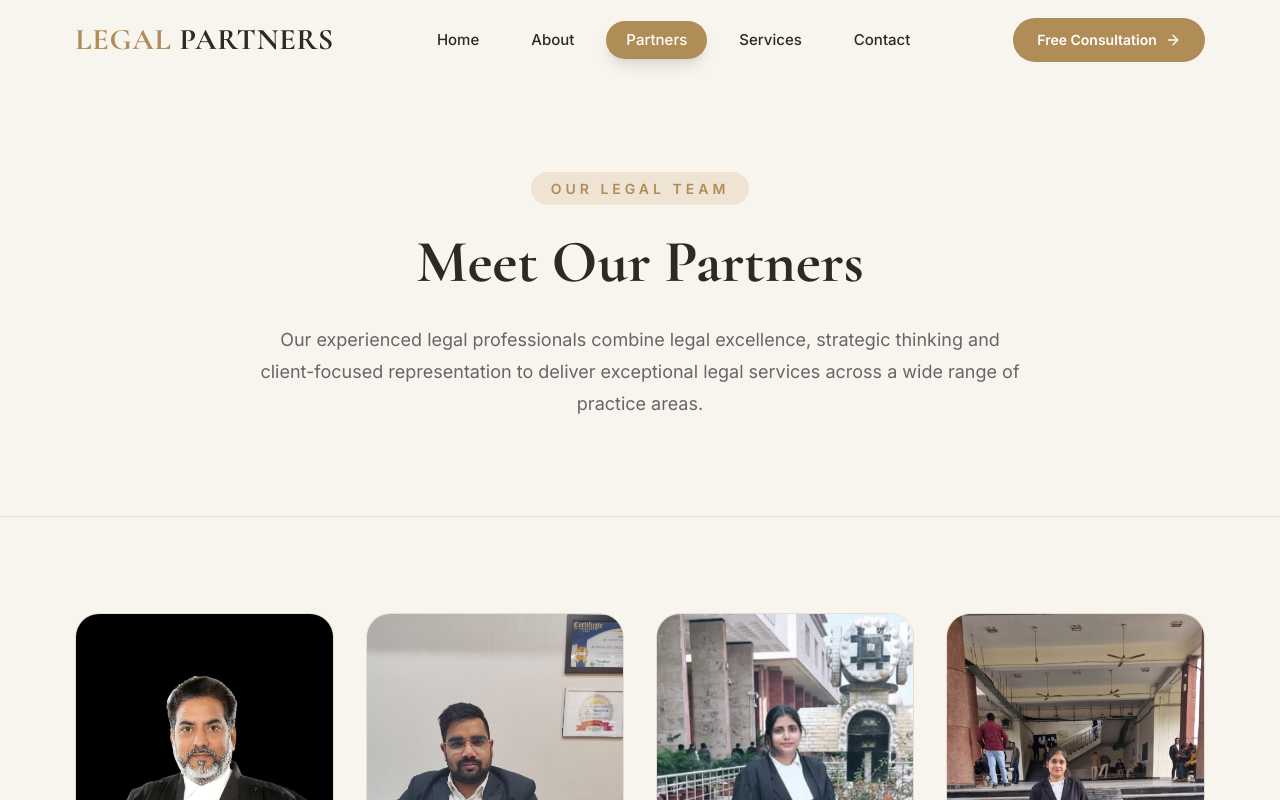
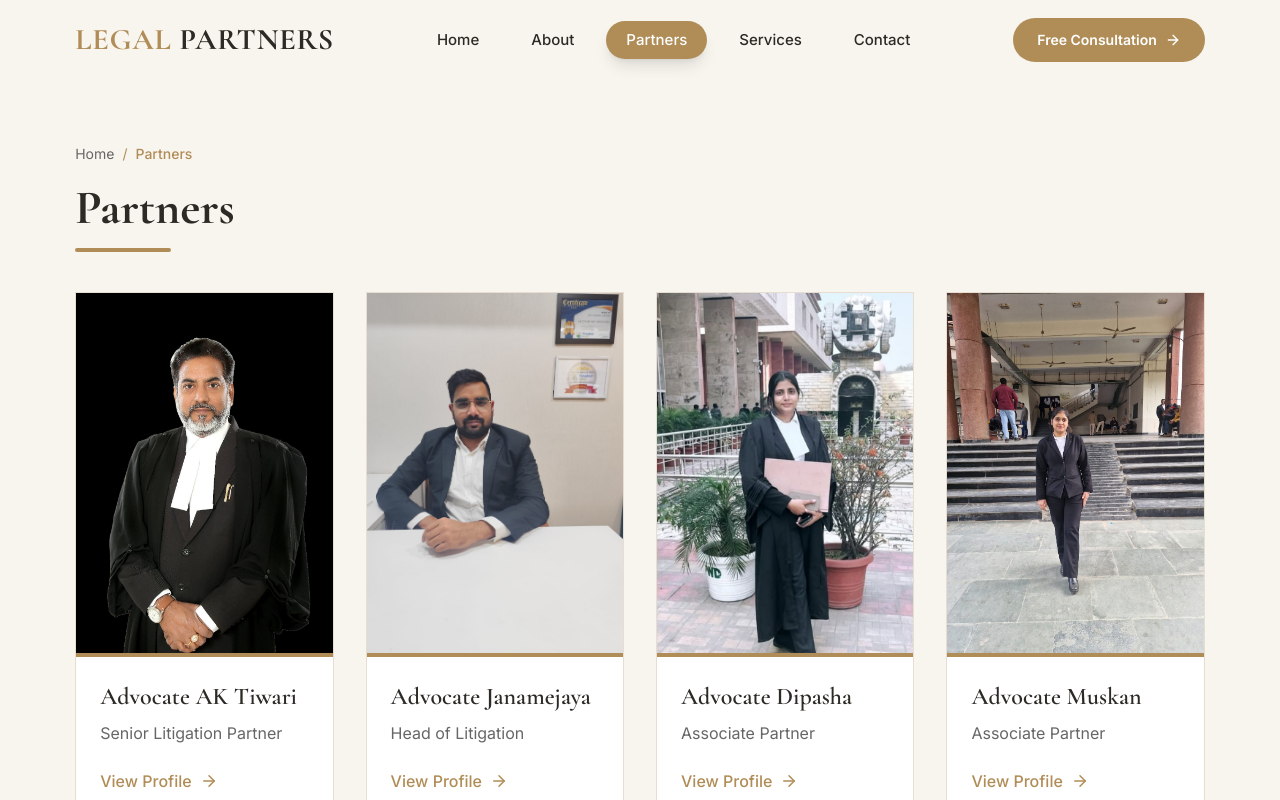
Before and after one commit to nitishbainslaa/lp-law-india, a Next.js app: page /partner in a window 1280 px wide. Shown: the top 800 px of the page. Built offline with nearby package versions, Linux system fonts and the light colour scheme.

Commit message:
Update page.tsx

```diff
--- a/src/app/partner/page.tsx
+++ b/src/app/partner/page.tsx
@@ -39,34 +39,40 @@ export default function PartnersPage() {
 
       <main className="bg-[#F8F5EF] min-h-screen">
 
-        {/* Hero */}
+        {/* Breadcrumb */}
 
-        <section className="border-b border-[#E7DED1] py-24">
+        <section className="pt-16 pb-10">
+          <div className="container mx-auto px-6">
 
-          <div className="container mx-auto px-6 text-center">
+            <div className="flex items-center gap-2 text-sm">
 
-            <span className="rounded-full bg-[#EFE4D3] px-5 py-2 text-sm font-semibold tracking-[4px] text-[#B08D57]">
-              OUR LEGAL TEAM
-            </span>
+              <Link
+                href="/"
+                className="text-[#666] transition hover:text-[#B08D57]"
+              >
+                Home
+              </Link>
 
-            <h1 className="mt-8 text-5xl font-bold text-[#2D2A26] md:text-6xl">
-              Meet Our Partners
+              <span className="text-[#B08D57]">/</span>
+
+              <span className="font-medium text-[#B08D57]">
+                Partners
+              </span>
+
+            </div>
+
+            <h1 className="mt-5 text-5xl font-bold text-[#2D2A26]">
+              Partners
             </h1>
 
-            <p className="mx-auto mt-8 max-w-3xl text-lg leading-8 text-[#666]">
-              Our experienced legal professionals combine legal
-              excellence, strategic thinking and client-focused
-              representation to deliver exceptional legal services
-              across a wide range of practice areas.
-            </p>
+            <div className="mt-4 h-1 w-24 rounded-full bg-[#B08D57]" />
 
           </div>
-
         </section>
 
         {/* Partners */}
 
-        <section className="py-24">
+        <section className="pb-24">
 
           <div className="container mx-auto px-6">
 
@@ -77,34 +83,32 @@ export default function PartnersPage() {
                 <Link
                   key={partner.name}
                   href={partner.link}
-                  className="group overflow-hidden rounded-3xl border border-[#E7DED1] bg-white transition duration-500 hover:-translate-y-2 hover:shadow-2xl"
+                  className="group overflow-hidden bg-white border border-[#E7DED1] transition-all duration-500 hover:-translate-y-2 hover:shadow-2xl"
                 >
 
-                  <div className="relative h-[420px] overflow-hidden">
+                  <div className="relative h-[360px] overflow-hidden">
 
                     <Image
                       src={partner.image}
                       alt={partner.name}
                       fill
                       sizes="(max-width:768px)100vw,(max-width:1200px)50vw,25vw"
-                      className="object-cover transition duration-700 group-hover:scale-110"
+                      className="object-cover transition duration-700 group-hover:scale-105"
                     />
-
-                    <div className="absolute inset-0 bg-gradient-to-t from-black/40 via-transparent to-transparent" />
 
                   </div>
 
-                  <div className="p-8 text-center">
+                  <div className="border-t-4 border-[#B08D57] p-6">
 
-                    <h2 className="text-2xl font-bold text-[#2D2A26]">
+                    <h2 className="text-2xl font-semibold text-[#2D2A26]">
                       {partner.name}
                     </h2>
 
-                    <p className="mt-2 text-[#B08D57] font-medium">
+                    <p className="mt-2 text-[#666]">
                       {partner.designation}
                     </p>
 
-                    <div className="mt-8 inline-flex items-center gap-2 font-medium text-[#B08D57] transition-all duration-300 group-hover:gap-4">
+                    <div className="mt-6 inline-flex items-center gap-2 font-medium text-[#B08D57] transition-all duration-300 group-hover:gap-4">
 
                       View Profile
 
```
